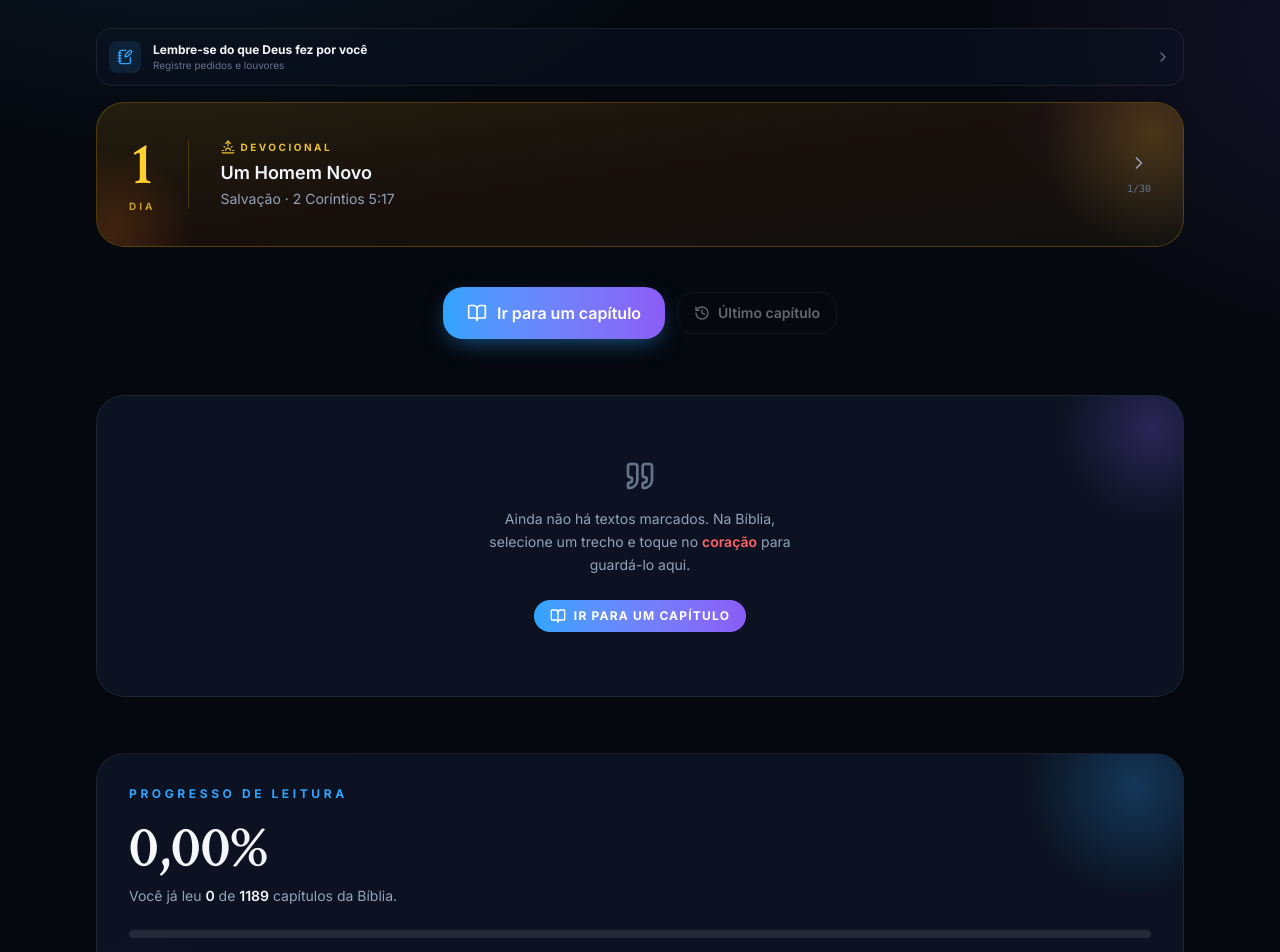
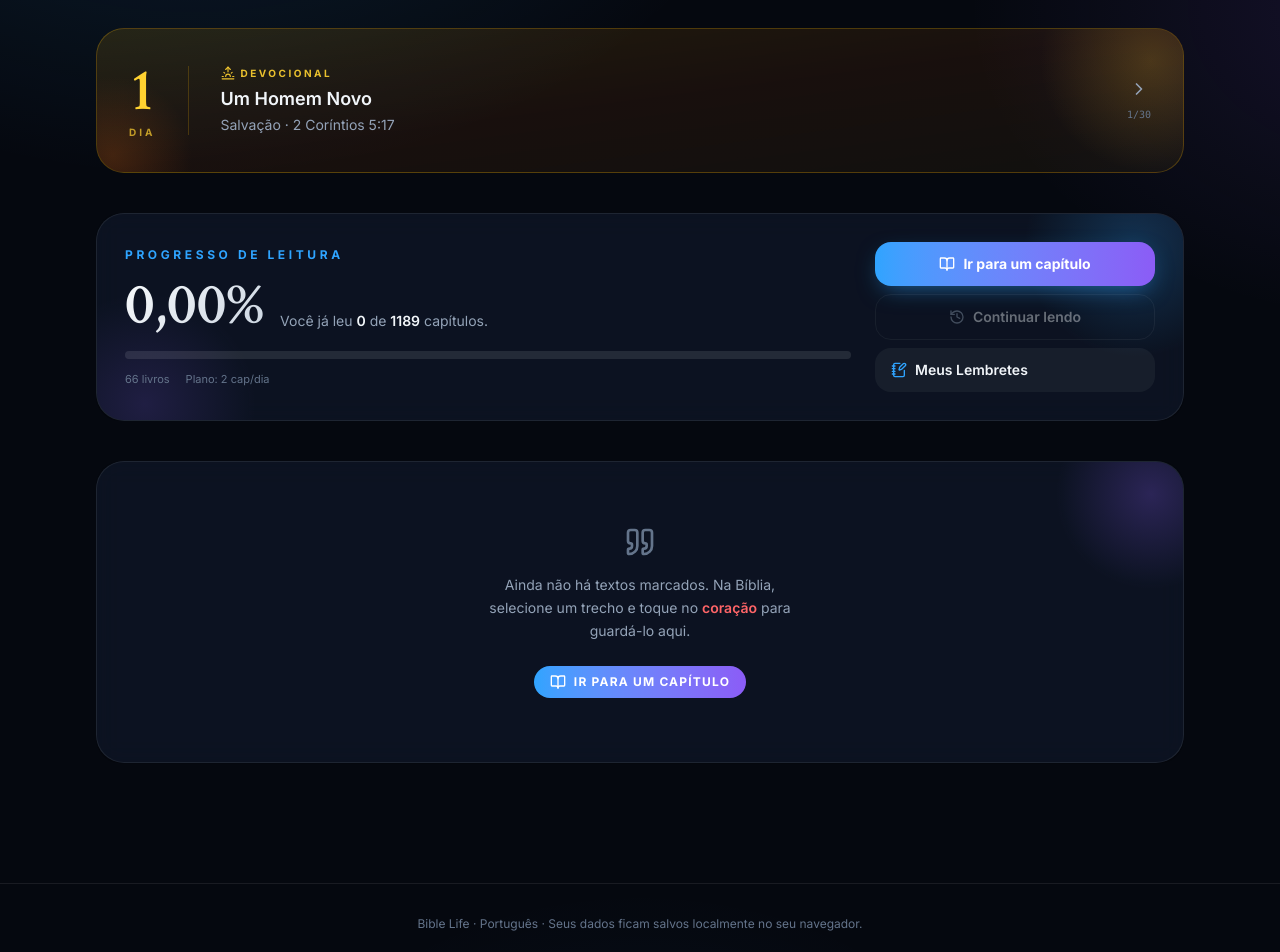
Before and after one commit to kodastrategic/biblia-app, a React (Vite) app: page / in a window 1280 px wide. Shown: the part 100-1052 px from the top of the page. Built offline with nearby package versions, Linux system fonts and the light colour scheme.

Commit message:
refactor: tela inicial reorganizada em um hub unico (progresso + acoes de leitura + lembretes); remove ProgressCard/MemoriasCard

```diff
--- /dev/null
+++ b/src/components/home/HomeHub.tsx
@@ -0,0 +1,100 @@
+import { BookOpen, History, NotebookPen } from 'lucide-react';
+import { TOTAL_CHAPTERS } from '../../data/books';
+import type { LastRead } from '../../hooks/useLastRead';
+
+interface HomeHubProps {
+  percentage: number;
+  countRead: number;
+  planLabel: string;
+  userName?: string;
+  lastRead: LastRead | null;
+  onOpenLibrary: () => void;
+  onOpenLastRead: () => void;
+  memoriasPendingCount: number;
+  onOpenMemorias: () => void;
+}
+
+export function HomeHub({
+  percentage,
+  countRead,
+  planLabel,
+  userName,
+  lastRead,
+  onOpenLibrary,
+  onOpenLastRead,
+  memoriasPendingCount,
+  onOpenMemorias,
+}: HomeHubProps) {
+  return (
+    <div className="relative overflow-hidden clip-card rounded-3xl border border-line bg-panel/80 backdrop-blur-md p-5 md:p-7 shadow-card">
+      <div className="absolute -top-20 -right-16 w-56 h-56 rounded-full bg-[radial-gradient(circle_at_center,rgba(47,164,255,0.22)_0%,transparent_70%)]" />
+      <div className="absolute -bottom-24 -left-16 w-56 h-56 rounded-full bg-[radial-gradient(circle_at_center,rgba(139,92,246,0.16)_0%,transparent_70%)]" />
+
+      <div className="relative grid gap-6 md:grid-cols-[1fr_280px] md:items-center">
+        <div className="min-w-0">
+          <p className="text-xs uppercase tracking-[0.3em] text-brand font-bold mb-3">
+            Progresso de Leitura
+          </p>
+
+          <div className="flex items-end gap-4">
+            <p className="text-5xl md:text-6xl font-serif font-semibold text-gradient leading-none shrink-0">
+              {percentage.toFixed(2).replace('.', ',')}%
+            </p>
+            <p className="text-sm text-muted pb-1 min-w-0">
+              {userName ? `${userName}, você já leu ` : 'Você já leu '}
+              <span className="text-fg font-semibold">{countRead}</span> de{' '}
+              <span className="text-fg font-semibold">{TOTAL_CHAPTERS}</span> capítulos.
+            </p>
+          </div>
+
+          <div className="mt-4 h-2 rounded-full bg-white/10 overflow-hidden">
+            <div
+              className="h-full rounded-full bg-gradient-to-r from-brand to-accent transition-all duration-700"
+              style={{ width: `${percentage}%` }}
+            />
+          </div>
+
+          <div className="mt-3 flex flex-wrap gap-x-4 gap-y-1 text-[11px] text-dim">
+            <span>66 livros</span>
+            <span>Plano: {planLabel}</span>
+          </div>
+        </div>
+
+        <div className="flex flex-col gap-2">
+          <button
+            onClick={onOpenLibrary}
+            className="inline-flex items-center justify-center gap-2 px-4 py-3 rounded-xl bg-gradient-to-r from-brand to-accent text-white text-sm font-bold shadow-[0_8px_24px_-8px_rgba(47,164,255,0.6)] hover:brightness-110 active:scale-[0.98] transition-all"
+          >
+            <BookOpen className="w-4 h-4 shrink-0" />
+            Ir para um capítulo
+          </button>
+
+          <button
+            onClick={onOpenLastRead}
+            disabled={!lastRead}
+            title={lastRead ? `Abrir ${lastRead.book} ${lastRead.chapter}` : 'Ainda não há capítulo recente'}
+            className="inline-flex items-center justify-center gap-2 px-4 py-3 rounded-xl border border-line-strong text-fg text-sm font-semibold hover:bg-white/5 active:scale-[0.98] transition-all disabled:opacity-40 disabled:pointer-events-none min-w-0"
+          >
+            <History className="w-4 h-4 shrink-0 text-muted" />
+            <span className="truncate">
+              {lastRead ? `Continuar · ${lastRead.book} ${lastRead.chapter}` : 'Continuar lendo'}
+            </span>
+          </button>
+
+          <button
+            onClick={onOpenMemorias}
+            className="inline-flex items-center gap-2 px-4 py-3 rounded-xl bg-white/5 text-fg text-sm font-semibold hover:bg-white/10 active:scale-[0.98] transition-all"
+          >
+            <NotebookPen className="w-4 h-4 shrink-0 text-brand" />
+            <span className="flex-1 text-left truncate">Meus Lembretes</span>
+            {memoriasPendingCount > 0 && (
+              <span className="shrink-0 px-1.5 py-0.5 rounded-full bg-amber-400/15 text-amber-300 text-[10px] font-bold">
+                {memoriasPendingCount}
+              </span>
+            )}
+          </button>
+        </div>
+      </div>
+    </div>
+  );
+}
--- a/src/components/home/HomeView.tsx
+++ b/src/components/home/HomeView.tsx
@@ -1,11 +1,8 @@
-import { BookOpen, History } from 'lucide-react';
 import type { BookMark, DevocionalDia } from '../../types';
 import type { LastRead } from '../../hooks/useLastRead';
-import { Button } from '../ui/Button';
-import { ProgressCard } from './ProgressCard';
 import { FeedCard } from './FeedCard';
 import { DevocionalCard } from './DevocionalCard';
-import { MemoriasCard } from './MemoriasCard';
+import { HomeHub } from './HomeHub';
 
 interface HomeViewProps {
   marks: BookMark[];
@@ -46,10 +43,6 @@ export function HomeView({
 }: HomeViewProps) {
   return (
     <div className="max-w-6xl mx-auto px-5 md:px-8">
-      <div className="mb-4">
-        <MemoriasCard pendingCount={memoriasPendingCount} onOpen={onOpenMemorias} />
-      </div>
-
       <div className="mb-8 md:mb-10">
         <DevocionalCard
           currentDay={devocionalCurrentDay}
@@ -60,24 +53,23 @@ export function HomeView({
         />
       </div>
 
-      <div className="flex flex-wrap justify-center items-center gap-3 mb-10 md:mb-14">
-        <Button size="lg" onClick={onOpenLibrary}>
-          <BookOpen className="w-5 h-5" />
-          Ir para um capítulo
-        </Button>
-        <Button variant="outline" size="md" disabled={!lastRead} onClick={onOpenLastRead}>
-          <History className="w-4 h-4" />
-          Último capítulo
-        </Button>
+      <div className="mb-8 md:mb-10">
+        <HomeHub
+          percentage={percentage}
+          countRead={countRead}
+          planLabel={planLabel}
+          userName={userName}
+          lastRead={lastRead}
+          onOpenLibrary={onOpenLibrary}
+          onOpenLastRead={onOpenLastRead}
+          memoriasPendingCount={memoriasPendingCount}
+          onOpenMemorias={onOpenMemorias}
+        />
       </div>
 
-      <div className="mb-10 md:mb-14">
+      <div className="mb-8 md:mb-10">
         <FeedCard marks={marks} onOpenMarks={onOpenMarks} onOpenLibrary={onOpenLibrary} />
       </div>
-
-      <section>
-        <ProgressCard percentage={percentage} countRead={countRead} planLabel={planLabel} userName={userName} />
-      </section>
     </div>
   );
 }
--- a/src/components/home/MemoriasCard.tsx
+++ /dev/null
@@ -1,30 +0,0 @@
-import { NotebookPen, ChevronRight } from 'lucide-react';
-
-interface MemoriasCardProps {
-  pendingCount: number;
-  onOpen: () => void;
-}
-
-export function MemoriasCard({ pendingCount, onOpen }: MemoriasCardProps) {
-  return (
-    <button
-      onClick={onOpen}
-      className="w-full flex items-center gap-3 p-3 rounded-xl border border-line bg-panel/40 hover:border-brand/40 hover:bg-panel/70 transition-colors text-left"
-    >
-      <span className="p-2 rounded-lg bg-brand-soft text-brand shrink-0">
-        <NotebookPen className="w-4 h-4" />
-      </span>
-      <span className="min-w-0 flex-1">
-        <span className="block text-xs font-bold text-fg truncate">
-          Lembre-se do que Deus fez por você
-        </span>
-        <span className="block text-[10px] text-dim truncate">
-          {pendingCount > 0
-            ? `${pendingCount} ${pendingCount === 1 ? 'pedido aguardando' : 'pedidos aguardando'}`
-            : 'Registre pedidos e louvores'}
-        </span>
-      </span>
-      <ChevronRight className="w-4 h-4 text-dim shrink-0" />
-    </button>
-  );
-}
--- a/src/components/home/ProgressCard.tsx
+++ /dev/null
@@ -1,54 +0,0 @@
-import { TOTAL_CHAPTERS } from '../../data/books';
-
-interface ProgressCardProps {
-  percentage: number;
-  countRead: number;
-  planLabel: string;
-  userName?: string;
-}
-
-export function ProgressCard({ percentage, countRead, planLabel, userName }: ProgressCardProps) {
-  return (
-    <div className="relative overflow-hidden clip-card rounded-3xl border border-line bg-panel/80 backdrop-blur-md p-6 md:p-8 shadow-card">
-      <div className="absolute -top-20 -right-16 w-56 h-56 rounded-full bg-[radial-gradient(circle_at_center,rgba(47,164,255,0.25)_0%,transparent_70%)]" />
-      <div className="absolute -bottom-24 -left-16 w-56 h-56 rounded-full bg-[radial-gradient(circle_at_center,rgba(139,92,246,0.18)_0%,transparent_70%)]" />
-
-      <div className="relative">
-        <p className="text-xs uppercase tracking-[0.3em] text-brand font-bold mb-4">
-          Progresso de Leitura
-        </p>
-
-        <p className="text-5xl md:text-6xl font-serif font-semibold text-gradient leading-none mb-2">
-{percentage.toFixed(2).replace('.', ',')}%
-        </p>
-        <p className="text-sm text-muted mb-6">
-          {userName ? `${userName}, você já leu ` : 'Você já leu '}
-          <span className="text-fg font-semibold">{countRead}</span> de{' '}
-          <span className="text-fg font-semibold">{TOTAL_CHAPTERS}</span> capítulos da Bíblia.
-        </p>
-
-        <div className="h-2 rounded-full bg-white/10 overflow-hidden">
-          <div
-            className="h-full rounded-full bg-gradient-to-r from-brand to-accent transition-all duration-700"
-            style={{ width: `${percentage}%` }}
-          />
-        </div>
-
-        <div className="mt-6 grid grid-cols-3 gap-3 text-center">
-          <Stat label="Capítulos lidos" value={String(countRead)} />
-          <Stat label="Livros da Bíblia" value="66" />
-          <Stat label="Plano" value={planLabel} />
-        </div>
-      </div>
-    </div>
-  );
-}
-
-function Stat({ label, value }: { label: string; value: string }) {
-  return (
-    <div className="rounded-xl border border-line bg-white/[0.03] px-2 py-3">
-      <p className="text-base font-bold text-fg">{value}</p>
-      <p className="text-[10px] uppercase tracking-wider text-dim mt-1">{label}</p>
-    </div>
-  );
-}
```
